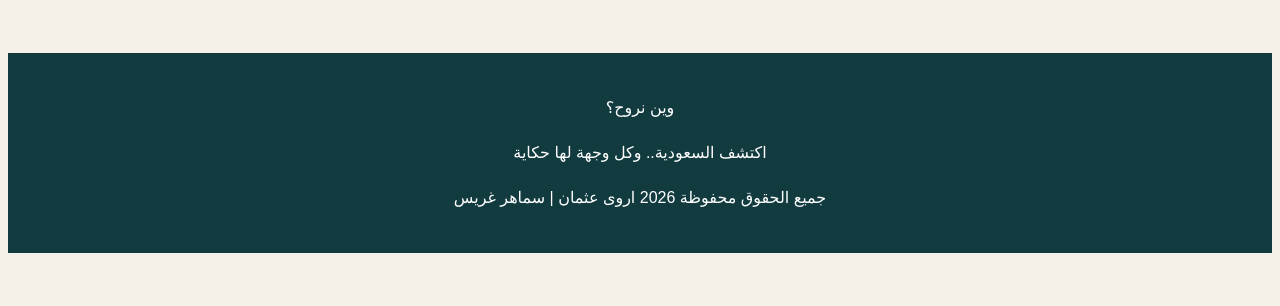
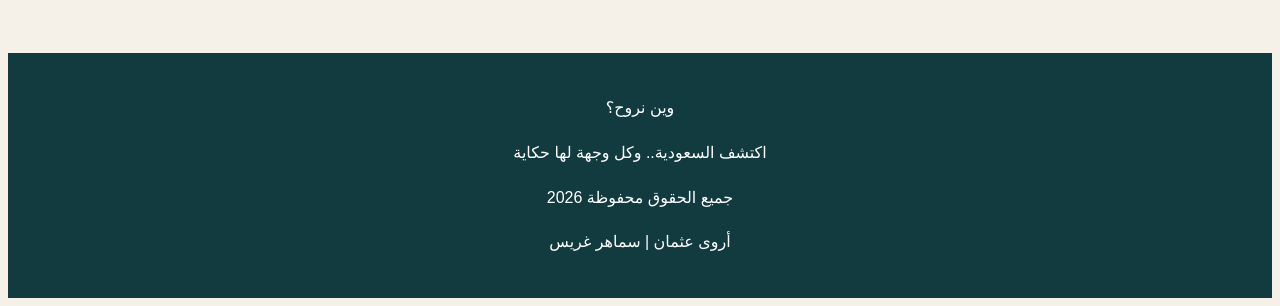
Before and after one commit to arwaalshahrani507-cpu/wain-nrooh, a plain HTML site: page index.html in a window 1280 px wide. Shown: the part 4649-4955 px from the top of the page. Before the commit the page ends 4910 px from the top, so only its background shows below. Drawn offline with Linux system fonts and the light colour scheme.

Commit message:
Add webstie HTML

```diff
--- a/index.html
+++ b/index.html
@@ -87,9 +87,8 @@
 <footer>
     <p>وين نروح؟</p>
     <p>اكتشف السعودية.. وكل وجهة لها حكاية</p>
-    <p>جميع الحقوق محفوظة 2026
-        اروى عثمان | سماهر غريس
-    </p>
+    <p>جميع الحقوق محفوظة 2026</p>
+    <p>أروى عثمان | سماهر غريس</p>
 </footer>
 
 </body>
```
